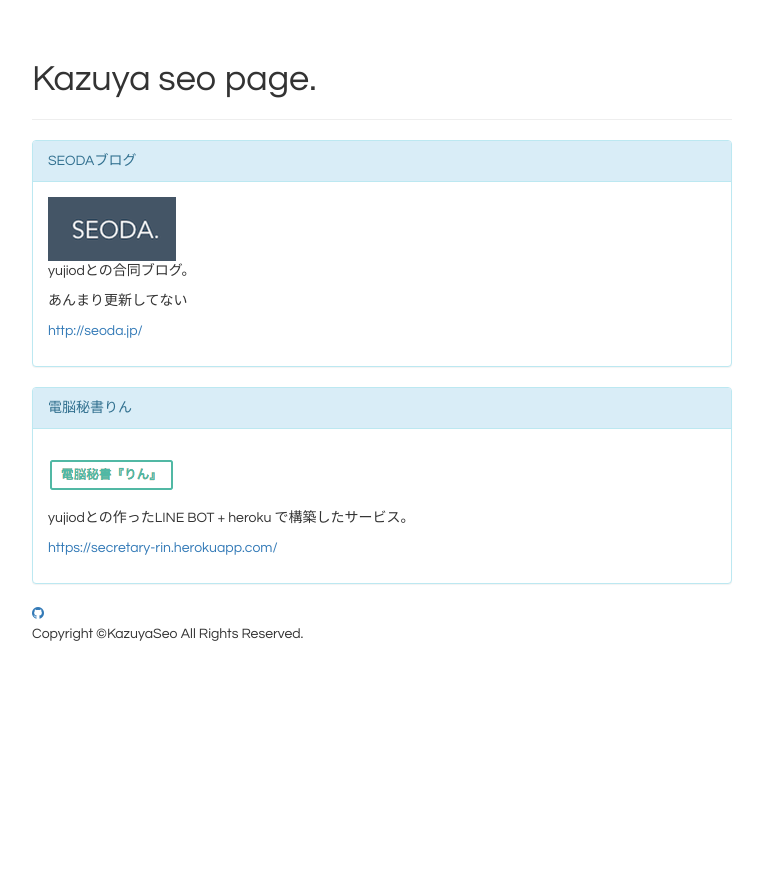
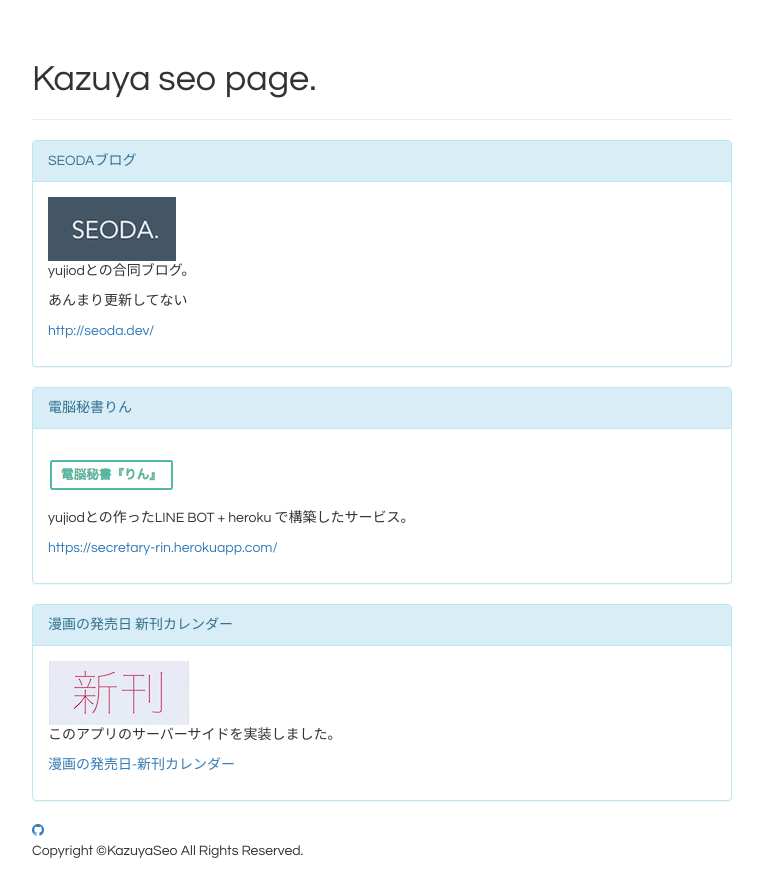
Before and after one commit to kazuyaseo/kazuyaseo.com, a plain HTML site: page index.html in a window 1280 px wide. Shown: the top 896 px of the page, without its empty margins (258-1021 px from the left). Before the commit the page ends 800 px from the top, so only its background shows below. Drawn offline with nearby package versions, Linux system fonts and the light colour scheme.

Commit message:
マンガの情報を追加

```diff
--- a/index.html
+++ b/index.html
@@ -31,10 +31,10 @@
         SEODAブログ
       </div>
       <div class="panel-body">
-        <a href="http://seoda.jp/"><img src="images/seoda128_64.png" class="img-icon-128x64"></a>
+        <a href="http://seoda.dev/"><img src="images/seoda128_64.png" class="img-icon-128x64"></a>
         <p>yujiodとの合同ブログ。</p>
         <p>あんまり更新してない</p>
-        <p><a href="http://seoda.jp/">http://seoda.jp/</a></p>
+        <p><a href="http://seoda.dev/">http://seoda.dev/</a></p>
       </div>
     </div>
 
@@ -47,6 +47,18 @@
         <p>yujiodとの作ったLINE BOT + heroku で構築したサービス。</p>
         <p></p>
         <p><a href="https://secretary-rin.herokuapp.com/">https://secretary-rin.herokuapp.com/</a></p>
+      </div>
+    </div>
+
+    <div class="panel panel-info">
+      <div class="panel-heading">
+        漫画の発売日 新刊カレンダー
+      </div>
+      <div class="panel-body">
+        <a href="https://apps.apple.com/jp/app/%E6%BC%AB%E7%94%BB%E3%81%AE%E7%99%BA%E5%A3%B2%E6%97%A5-%E6%96%B0%E5%88%8A%E3%82%AB%E3%83%AC%E3%83%B3%E3%83%80%E3%83%BC/id1299108253/"><img src="images/comic128_64.png" class="img-icon-128x64"></a>
+        <p>このアプリのサーバーサイドを実装しました。</p>
+        <p></p>
+        <p><a href="https://apps.apple.com/jp/app/%E6%BC%AB%E7%94%BB%E3%81%AE%E7%99%BA%E5%A3%B2%E6%97%A5-%E6%96%B0%E5%88%8A%E3%82%AB%E3%83%AC%E3%83%B3%E3%83%80%E3%83%BC/id1299108253/">漫画の発売日-新刊カレンダー</a></p>
       </div>
     </div>
 
```
Also changed, not shown: images/comic128_64.png (added).
